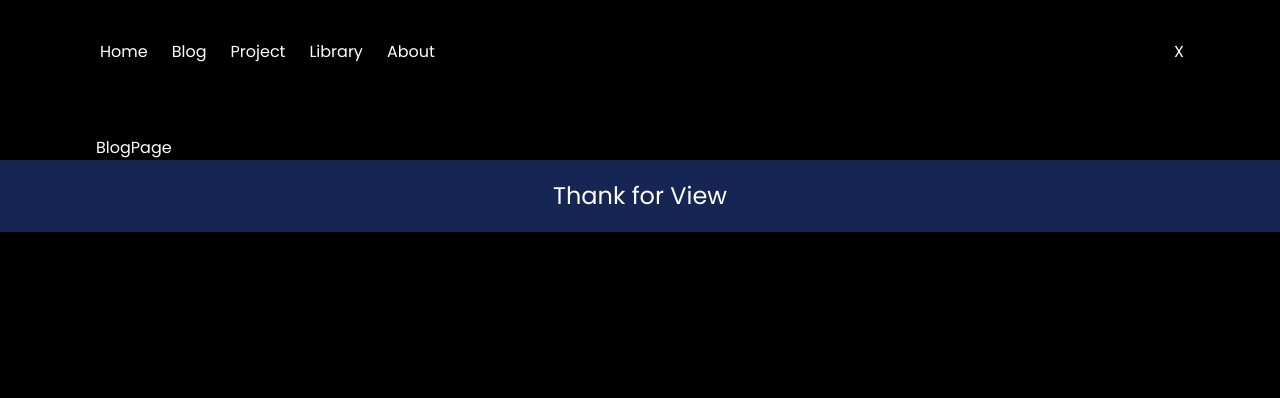
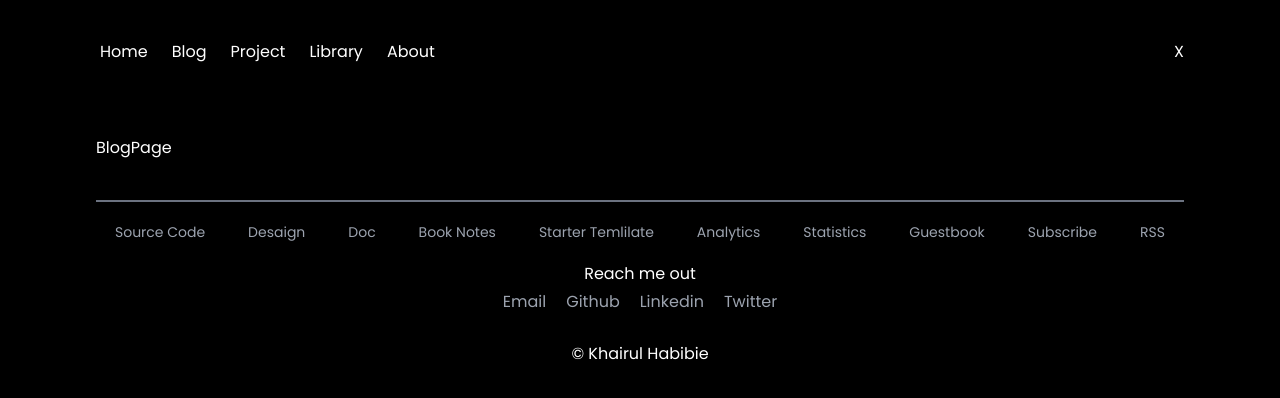
Before and after one commit to khairulhabibie/khairulhabibie.github.io, a React (Create React App) app: page /blog in a window 1280 px wide. Shown: the top 398 px of the page. Built offline with nearby package versions, Linux system fonts and the light colour scheme.

Commit message:
edit footer

```diff
--- a/package.json
+++ b/package.json
@@ -14,7 +14,6 @@
     "react-router": "^6.10.0",
     "react-router-dom": "^6.10.0",
     "react-scripts": "5.0.1",
-    "sass": "^1.60.0",
     "web-vitals": "^2.1.4"
   },
   "scripts": {
--- a/src/Container/Footer.jsx
+++ b/src/Container/Footer.jsx
@@ -2,9 +2,30 @@ import React from "react";
 
 const Footer = () => {
   return (
-    <footer className="bg-blue-950 py-5 text-2xl text-center">
-      <p>Thank for View</p>
-    </footer>
+    <div className=" mt-10 mx-24 text-center">
+      <ul className="flex flex-row flex-wrap justify-evenly border-t-2 border-gray-500 py-5 space-x-6 gap-y-1 text-sm text-gray-400">
+        <li>Source Code</li>
+        <li>Desaign</li>
+        <li>Doc</li>
+        <li>Book Notes</li>
+        <li>Starter Temlilate</li>
+        <li>Analytics</li>
+        <li>Statistics</li>
+        <li>Guestbook</li>
+        <li>Subscribe</li>
+        <li>RSS</li>
+      </ul>
+      <div className="mb-7">
+        <p>Reach me out</p>
+        <ul className="flex justify-center gap-5 mt-1 text-gray-400">
+          <li>Email</li>
+          <li>Github</li>
+          <li>Linkedin</li>
+          <li>Twitter</li>
+        </ul>
+      </div>
+      <p>© Khairul Habibie</p>
+    </div>
   );
 };
 
```
Also changed, not shown: 1 other file (tests, documents, lock files or other folders).
